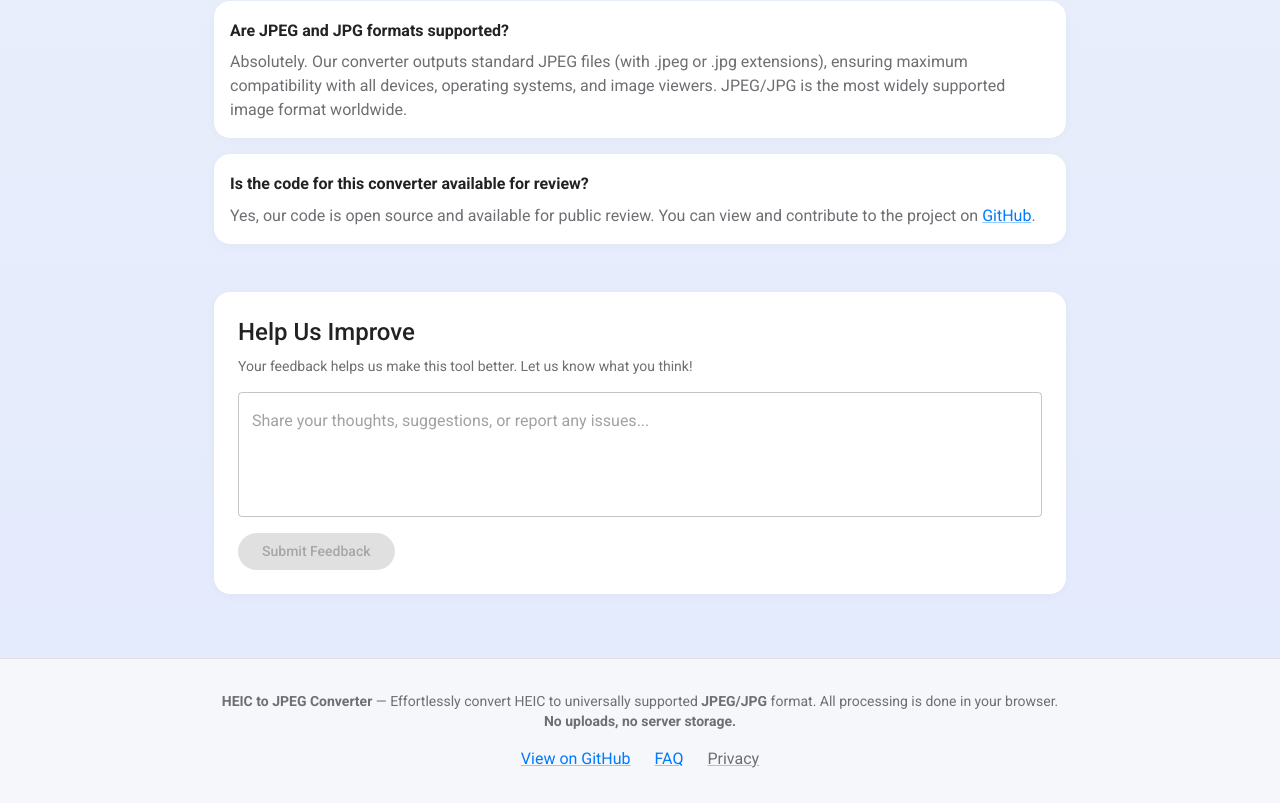
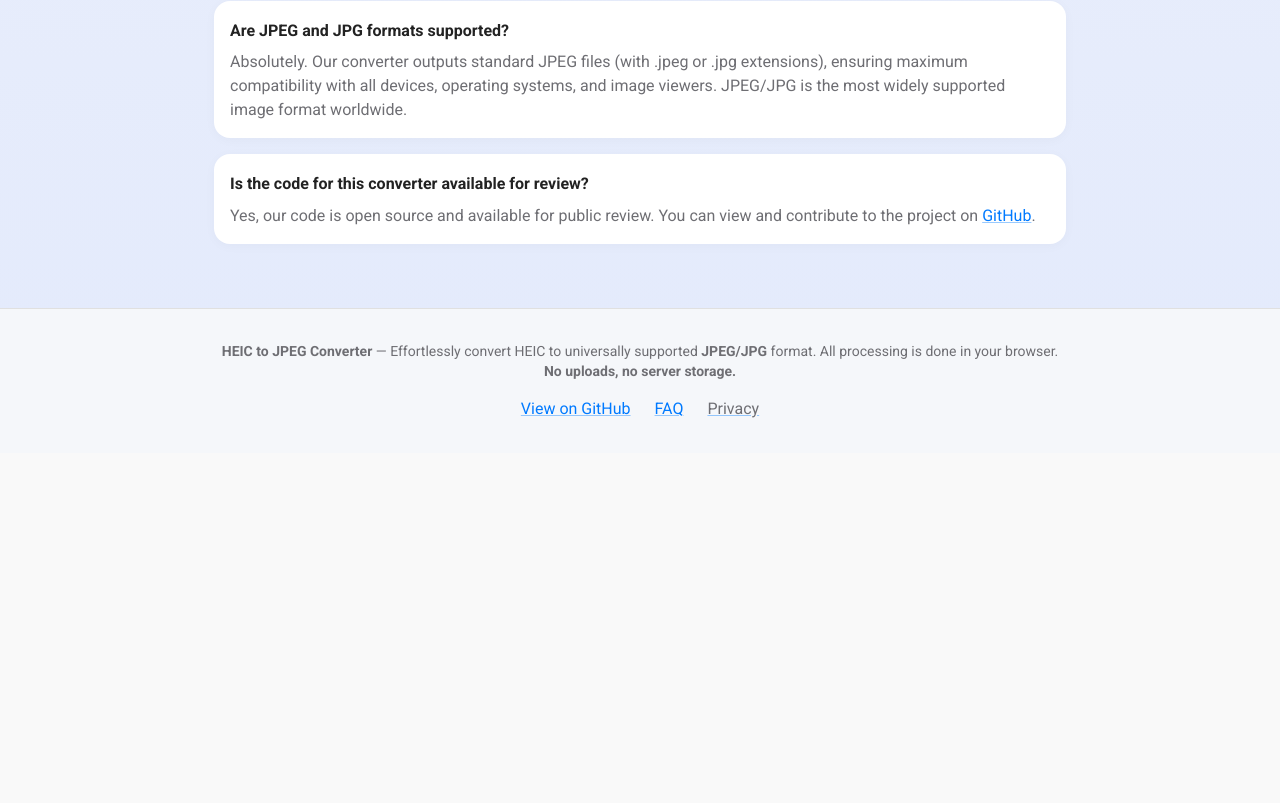
Before and after one commit to BilkoBibitkov/bilkobibitkov.github.io, a React (Create React App) app: page / in a window 1280 px wide. Shown: the part 2467-3270 px from the top of the page. After the commit the page ends 2920 px from the top, so only its background shows below. Built offline with nearby package versions, Linux system fonts and the light colour scheme.

Commit message:
Remove feedback backend and feedback form from the app

```diff
--- a/src/App.tsx
+++ b/src/App.tsx
@@ -6,7 +6,6 @@ import { useDropzone } from 'react-dropzone';
 import heic2any from 'heic2any';
 import FileList from './components/FileList';
 import FAQ from './components/FAQ';
-import Feedback from './components/Feedback';
 import JSZip from 'jszip';
 import Footer from './components/Footer';
 
@@ -251,7 +250,6 @@ function App() {
             )}
 
             <FAQ />
-            <Feedback />
           </Box>
         </Container>
         <Footer />
--- a/src/components/Feedback.tsx
+++ /dev/null
@@ -1,83 +0,0 @@
-import React, { useState } from 'react';
-import { Box, TextField, Button, Typography, Paper, Snackbar, Alert } from '@mui/material';
-
-const Feedback: React.FC = () => {
-  const [feedback, setFeedback] = useState('');
-  const [showSuccess, setShowSuccess] = useState(false);
-  const [showError, setShowError] = useState(false);
-
-  const handleSubmit = async (e: React.FormEvent) => {
-    e.preventDefault();
-
-    try {
-      // In a real app, this would be an API call
-      // For now, we'll just log to console and show success
-      console.log('Feedback submitted:', feedback);
-      setShowSuccess(true);
-      setFeedback('');
-
-      // Track feedback submission in Google Analytics
-      if (window.gtag) {
-        window.gtag('event', 'feedback_submitted', {
-          'event_category': 'Feedback',
-          'event_label': 'User Feedback'
-        });
-      }
-    } catch (error) {
-      setShowError(true);
-    }
-  };
-
-  return (
-    <Box sx={{ mt: 6, mb: 4 }}>
-      <Paper sx={{ p: 3 }}>
-        <Typography variant="h5" gutterBottom>
-          Help Us Improve
-        </Typography>
-        <Typography variant="body2" color="text.secondary" paragraph>
-          Your feedback helps us make this tool better. Let us know what you think!
-        </Typography>
-        <form onSubmit={handleSubmit}>
-          <TextField
-            fullWidth
-            multiline
-            rows={4}
-            variant="outlined"
-            placeholder="Share your thoughts, suggestions, or report any issues..."
-            value={feedback}
-            onChange={(e) => setFeedback(e.target.value)}
-            sx={{ mb: 2 }}
-          />
-          <Button
-            type="submit"
-            variant="contained"
-            color="primary"
-            disabled={!feedback.trim()}
-          >
-            Submit Feedback
-          </Button>
-        </form>
-      </Paper>
-      <Snackbar
-        open={showSuccess}
-        autoHideDuration={6000}
-        onClose={() => setShowSuccess(false)}
-      >
-        <Alert severity="success" onClose={() => setShowSuccess(false)}>
-          Thank you for your feedback!
-        </Alert>
-      </Snackbar>
-      <Snackbar
-        open={showError}
-        autoHideDuration={6000}
-        onClose={() => setShowError(false)}
-      >
-        <Alert severity="error" onClose={() => setShowError(false)}>
-          Failed to submit feedback. Please try again.
-        </Alert>
-      </Snackbar>
-    </Box>
-  );
-};
-
-export default Feedback;
```
